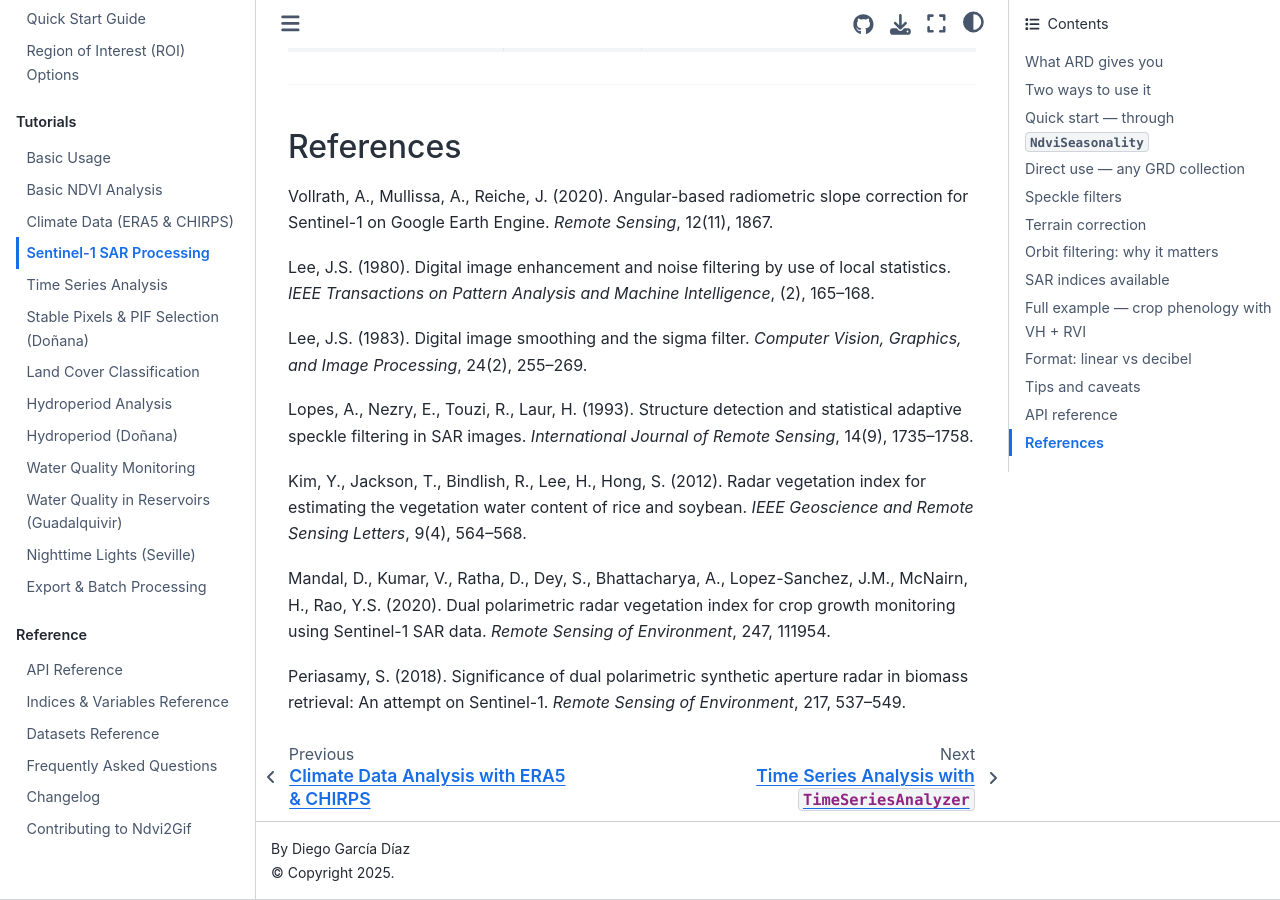
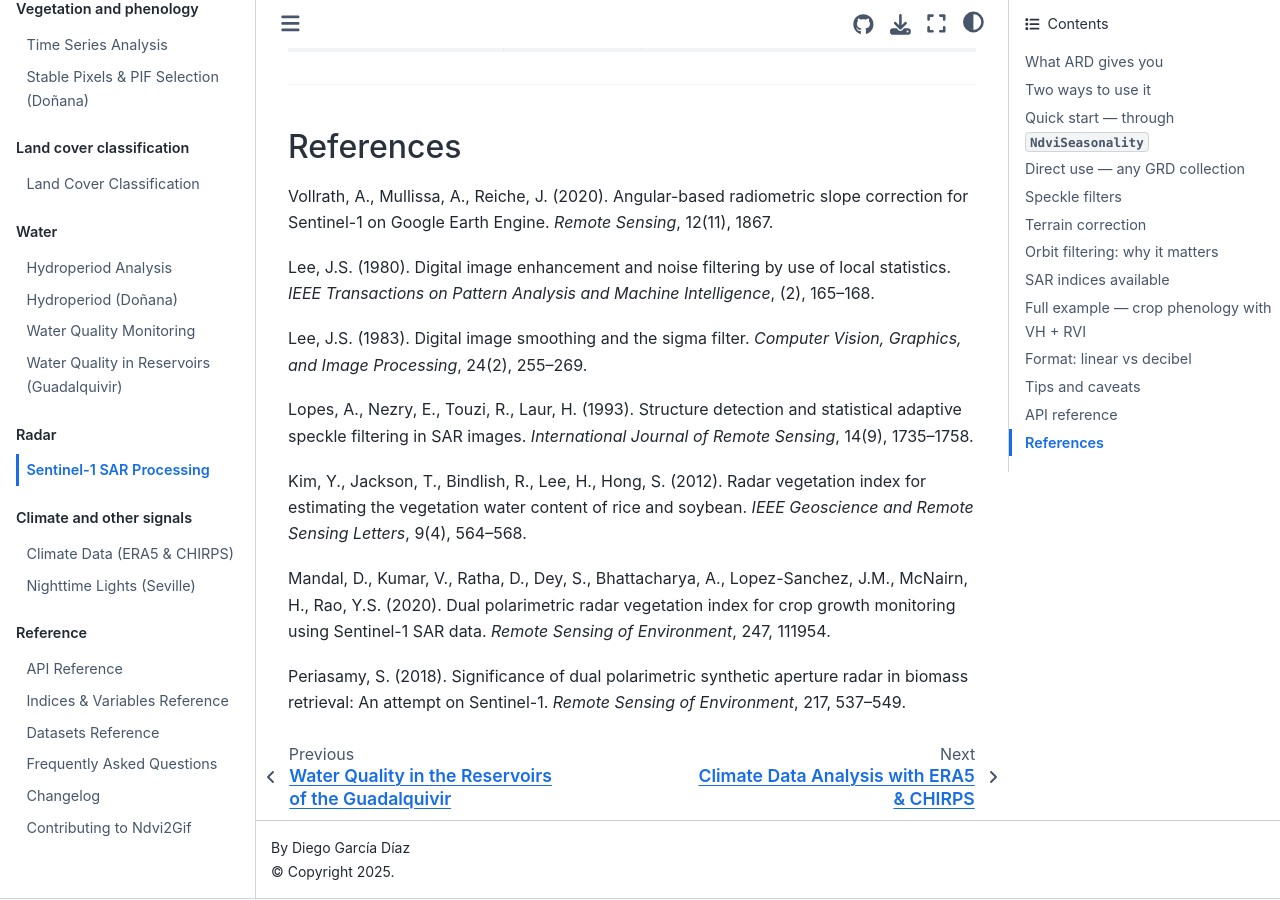
Before and after one commit to Digdgeo/Ndvi2Gif, a Jupyter Book: the page built from book/advanced/sar_processing.md, in a window 1280 px wide and 900 px high, scrolled down 10842 px. Built offline with Jupyter Book 1.0.4 settings and Sphinx 7.4.7 and the Sphinx Book theme 1.1.4, drawn with Linux system fonts in a browser that asks for light colours; pages that are not in the unit, such as notebooks, are missing from menus.

Commit message:
docs: group the tutorials by subject instead of by difficulty
A single "Tutorials" section mixed two axes: pages named after a tool
(Time Series Analysis) next to pages named after a subject (Water
Quality), so nothing said where a given page belonged, and the prose
page and the notebook for the same topic sat side by side as peers.

Group by subject, and let each group match a class of the library where
one exists: Composites and indices, Vegetation and phenology, Land cover
classification, Water, Radar, Climate and other signals. Water quality
and nighttime lights have no class of their own — they are applications
of NdviSeasonality and TimeSeriesAnalyzer — so they are filed by what
they are about, which is where a reader looks for them, rather than
under the analyzer they happen to call.

The groups are deliberately uneven; they fill in as notebooks are added.

```diff
--- a/book/_toc.yml
+++ b/book/_toc.yml
@@ -13,30 +13,42 @@ parts:
       - file: getting_started/quick_start
       - file: getting_started/roi_options
 
-  # One executed notebook per subject, in the order a reader meets them: the
-  # general ones first, then one case study per class of the library. The prose
-  # pages that still walk through a class are being dissolved into their
-  # notebook, with the options and caveats moving to Reference
-  - caption: Tutorials
+  # Tutorials are grouped by subject, not by how advanced they are, and each
+  # group matches a class of the library wherever one exists. Water quality and
+  # nighttime lights are the two that have no class of their own — they are
+  # applications of NdviSeasonality and TimeSeriesAnalyzer — so they are filed
+  # by what they are about, which is where a reader looks for them.
+  #
+  # Every subject is meant to end up as one executed notebook. The prose pages
+  # that still walk through a class are being dissolved into their notebook,
+  # with the options and caveats moving to Reference.
+  - caption: Composites and indices
     chapters:
       - file: notebooks/01_basic_usage
         title: "Basic Usage"
       - file: tutorials/basic_ndvi
         title: "Basic NDVI Analysis"
-      - file: tutorials/climate_analysis
-        title: "Climate Data (ERA5 & CHIRPS)"
-      - file: advanced/sar_processing
-        title: "Sentinel-1 SAR Processing"
+      - file: advanced/export_options
+        title: "Export & Batch Processing"
+
+  - caption: Vegetation and phenology
+    chapters:
       - file: advanced/time_series
         title: "Time Series Analysis"
       - file: notebooks/03_time_series_analysis
         title: "Point Phenology and Trends (Ebro Delta)"
       - file: notebooks/06_stable_pixels
         title: "Stable Pixels & PIF Selection (Doñana)"
+
+  - caption: Land cover classification
+    chapters:
       - file: advanced/classification
         title: "Land Cover Classification"
       - file: notebooks/07_multisensor_classification
         title: "Multi-sensor Classification (Tawau Hills)"
+
+  - caption: Water
+    chapters:
       - file: advanced/hydroperiod
         title: "Hydroperiod Analysis"
       - file: notebooks/05_hydroperiod
@@ -45,10 +57,18 @@ parts:
         title: "Water Quality Monitoring"
       - file: notebooks/10_water_quality_reservoirs
         title: "Water Quality in Reservoirs (Guadalquivir)"
+
+  - caption: Radar
+    chapters:
+      - file: advanced/sar_processing
+        title: "Sentinel-1 SAR Processing"
+
+  - caption: Climate and other signals
+    chapters:
+      - file: tutorials/climate_analysis
+        title: "Climate Data (ERA5 & CHIRPS)"
       - file: notebooks/09_nighttime_lights
         title: "Nighttime Lights (Seville)"
-      - file: advanced/export_options
-        title: "Export & Batch Processing"
 
   - caption: Reference
     chapters:
```
